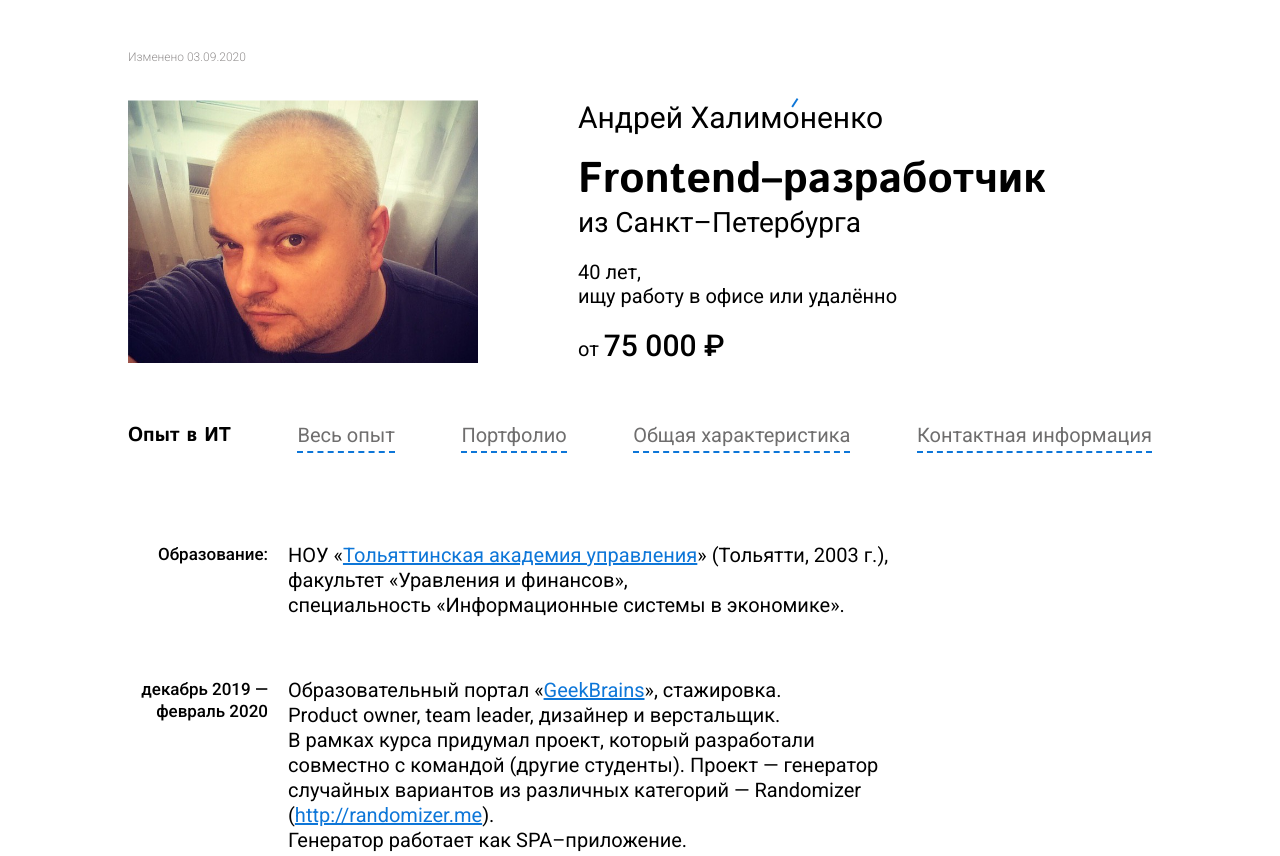
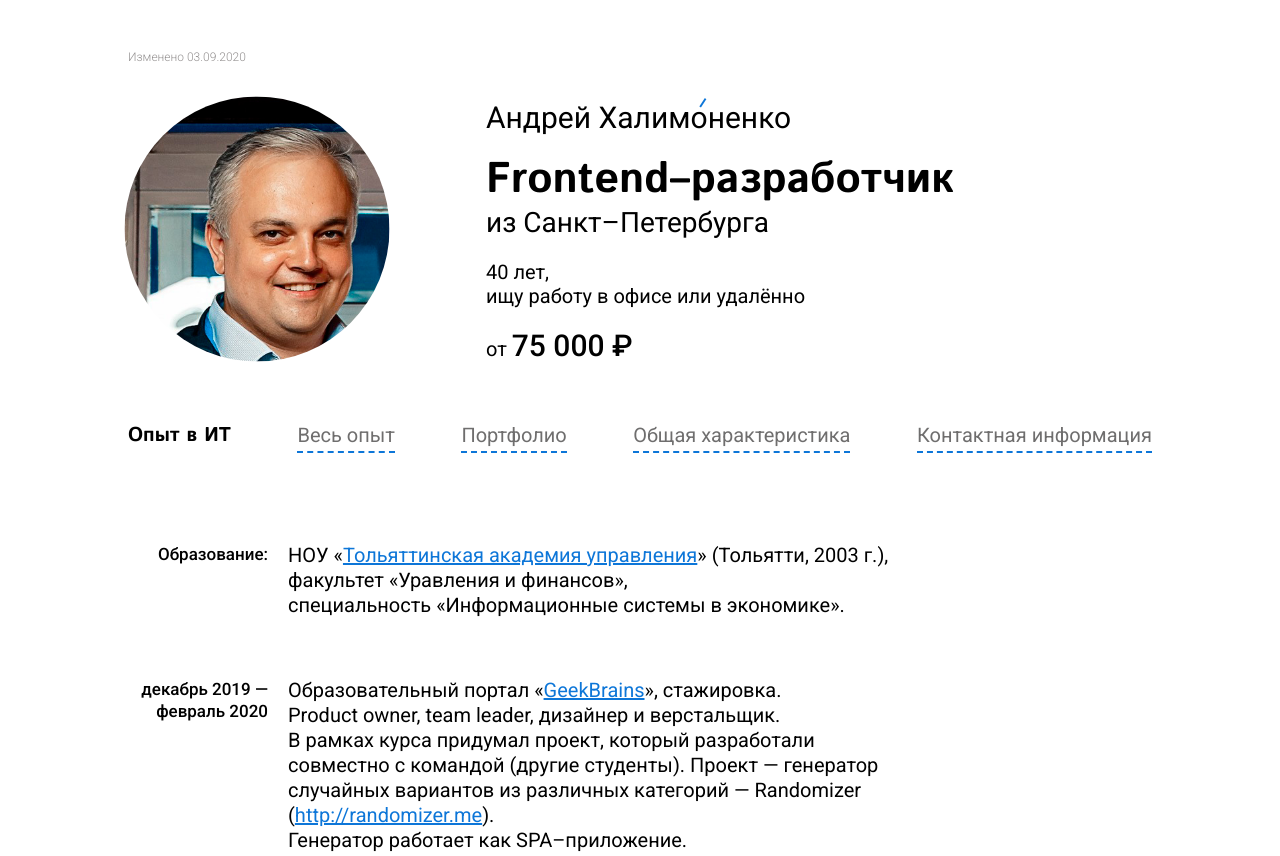
Before and after one commit to tolkoxa/cv, a plain HTML site: page index.html in a window 1280 px wide. Shown: the top 856 px of the page. Drawn offline with nearby package versions, Linux system fonts and the light colour scheme; a web font is replaced by a local one.

Commit message:
Новое фото

```diff
--- a/index.html
+++ b/index.html
@@ -41,7 +41,7 @@
     <div class="main-content" id="app">
         <header class="header_style container_center">
             <div class="header__photo">
-                <img class="photo" src="img/khalimonenko.jpeg" alt="Андрей Халимоненко" width="auto" height="auto">
+                <img class="photo" src="img/XA_2020.png" alt="Андрей Халимоненко" width="auto" height="auto">
             </div>
             <div class="header__desc">
                 <p class="header__name text-margin__bottom_20">Андрей Халимоненко</p>
--- a/scss/main.scss
+++ b/scss/main.scss
@@ -129,9 +129,9 @@ body {
     }
     &__photo {
         position: relative;
-        overflow: hidden;
-        width: 350px;
-        height: 263px;
+        // overflow: hidden;
+        width: 258px;
+        height: 258px;
     }
     &__desc {
         margin: 0 0 0 100px;
@@ -202,9 +202,10 @@ body {
     top: 50%;
     left: 50%;
     transform: translate(-50%, -50%);
-    width: 350px;
-    height: 263px;
+    width: 265px;
+    height: 265px;
     object-fit: cover;
+    border-radius: 50%;
 }
 
 .section-margin_bottom {
```
Also changed, not shown: css/main.css, img/XA_2020.png (added).
